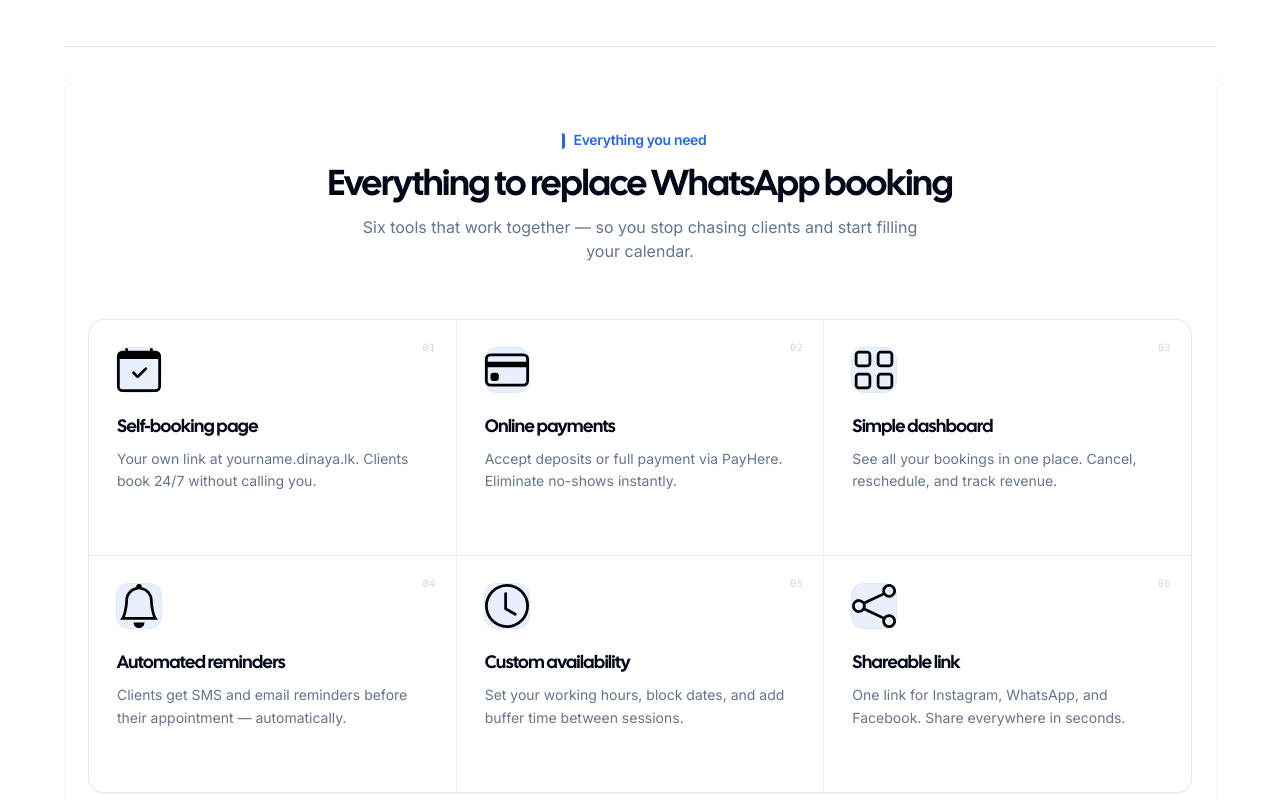
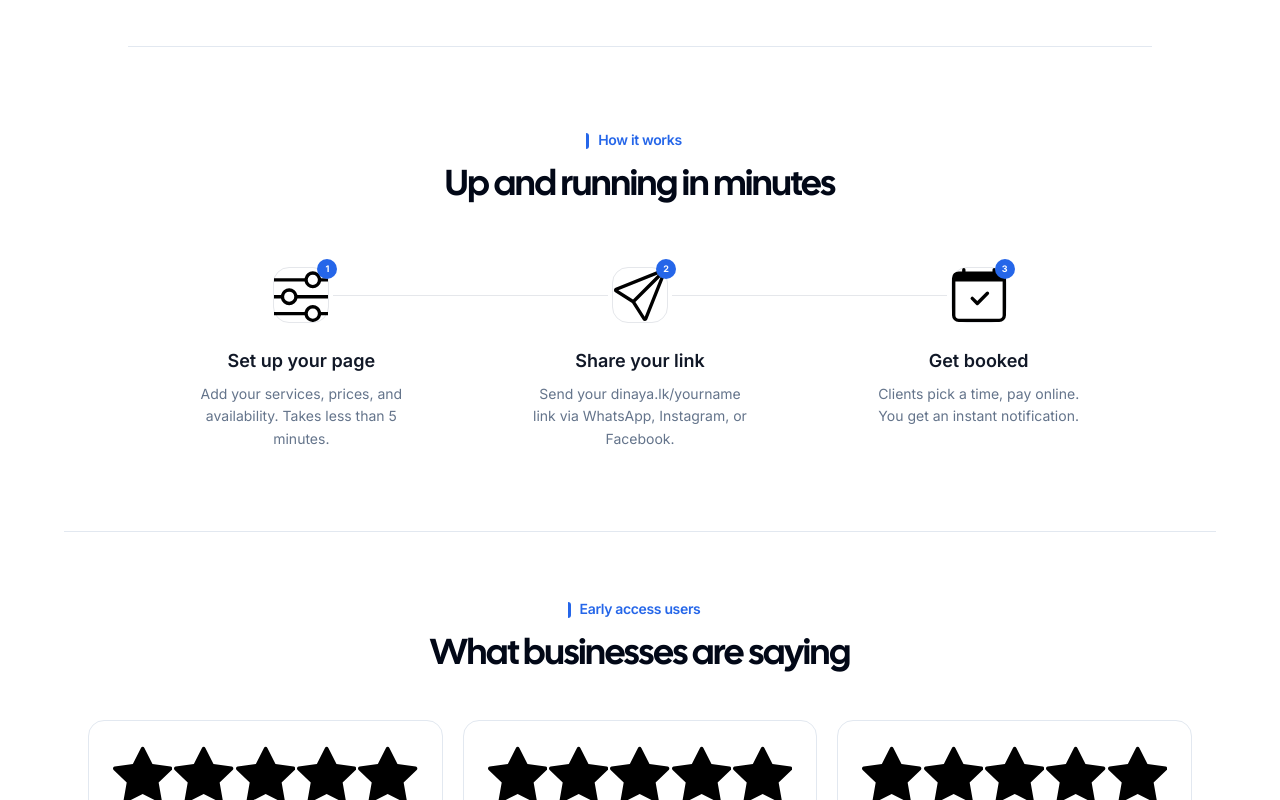
Before and after one commit to ArdenoStudio/dinaya, a Next.js app: page / in a window 1280 px wide. Shown: the part 4340-5140 px from the top of the page. Built offline with nearby package versions, Linux system fonts and the light colour scheme.

Commit message:
refactor(home): remove duplicate static feature grid section

```diff
--- a/src/app/page.tsx
+++ b/src/app/page.tsx
@@ -17,39 +17,6 @@ const HowItWorks = dynamic(() =>
 const ProductMockup = dynamic(() => import("@/components/ProductMockup"), {
   loading: () => <ProductMockupSkeleton />,
 });
-
-const features = [
-  {
-    icon: "calendar-check",
-    title: "Self-booking page",
-    desc: "Your own link at yourname.dinaya.lk. Clients book 24/7 without calling you.",
-  },
-  {
-    icon: "credit-card",
-    title: "Online payments",
-    desc: "Accept deposits or full payment via PayHere. Eliminate no-shows instantly.",
-  },
-  {
-    icon: "grid",
-    title: "Simple dashboard",
-    desc: "See all your bookings in one place. Cancel, reschedule, and track revenue.",
-  },
-  {
-    icon: "bell",
-    title: "Automated reminders",
-    desc: "Clients get SMS and email reminders before their appointment — automatically.",
-  },
-  {
-    icon: "clock",
-    title: "Custom availability",
-    desc: "Set your working hours, block dates, and add buffer time between sessions.",
-  },
-  {
-    icon: "share",
-    title: "Shareable link",
-    desc: "One link for Instagram, WhatsApp, and Facebook. Share everywhere in seconds.",
-  },
-];
 
 const steps = [
   {
@@ -230,85 +197,6 @@ export default function LandingPage() {
 
       <HowItWorks />
 
-      {/* Features */}
-      <section className="relative max-w-6xl mx-auto px-6 py-20 border-t">
-
-        <div className="pointer-events-none absolute inset-0 select-none">
-          {[0, 1].map((pos, i) => (
-            <div
-              key={i}
-              className="absolute inset-y-0 w-px"
-              style={{
-                left: `${pos * 100}%`,
-                maskImage:
-                  "linear-gradient(transparent, white 4rem, white calc(100% - 4rem), transparent)",
-              }}
-            >
-              <svg className="h-full w-full" preserveAspectRatio="none">
-                <line
-                  x1="0"
-                  y1="0"
-                  x2="0"
-                  y2="100%"
-                  className="stroke-gray-200"
-                  strokeWidth="1.5"
-                  strokeDasharray="4 4"
-                />
-              </svg>
-            </div>
-          ))}
-        </div>
-
-        <div className="relative text-center mb-14">
-          <span className="relative text-sm font-semibold tracking-tight text-primary">
-            <span className="absolute top-0.5 -left-3 h-4 w-[3px] rounded-r-sm bg-primary" />
-            Everything you need
-          </span>
-          <TextAnimate
-            animation="fadeIn"
-            by="word"
-            as="h2"
-            className="font-cal text-3xl md:text-4xl mt-3 tracking-tight"
-          >
-            Everything to replace WhatsApp booking
-          </TextAnimate>
-          <p className="text-muted-foreground mt-3 max-w-xl mx-auto">
-            Six tools that work together — so you stop chasing clients and start filling your calendar.
-          </p>
-        </div>
-
-        <div className="relative grid md:grid-cols-3 gap-px bg-gray-200/70 rounded-2xl overflow-hidden border border-gray-200/70 shadow-sm">
-          {features.map((f, i) => (
-            <div
-              key={f.title}
-              className="group relative p-7 bg-white hover:bg-primary/[0.03] transition-colors"
-            >
-              <span className="absolute top-5 right-5 text-[10px] font-mono font-medium text-gray-300 tracking-wider">
-                {String(i + 1).padStart(2, "0")}
-              </span>
-
-              <div className="mb-5 inline-flex">
-                <div className="flex items-center justify-center size-11 rounded-xl bg-primary/10 ring-1 ring-primary/15 group-hover:ring-primary/25 transition-colors">
-                  <Icon name={f.icon} className="text-[1.15rem] text-primary" />
-                </div>
-              </div>
-
-              <h3 className="font-cal text-lg mb-2 tracking-tight text-balance">{f.title}</h3>
-              <p className="text-muted-foreground text-sm leading-relaxed text-pretty">{f.desc}</p>
-
-              <Link
-                href="/features"
-                className="mt-4 inline-flex items-center gap-1 text-xs font-semibold text-primary opacity-0 translate-y-1 group-hover:opacity-100 group-hover:translate-y-0 transition-all duration-300 hover:underline"
-              >
-                Explore <Icon name="arrow-right" />
-              </Link>
-
-              <span className="absolute bottom-0 left-7 right-7 h-px bg-gradient-to-r from-transparent via-primary/40 to-transparent scale-x-0 group-hover:scale-x-100 transition-transform duration-500 origin-left" />
-            </div>
-          ))}
-        </div>
-      </section>
-
       {/* How it works */}
       <section id="how-it-works" className="max-w-5xl mx-auto px-6 py-20 border-t">
         <div className="text-center mb-16">
```
